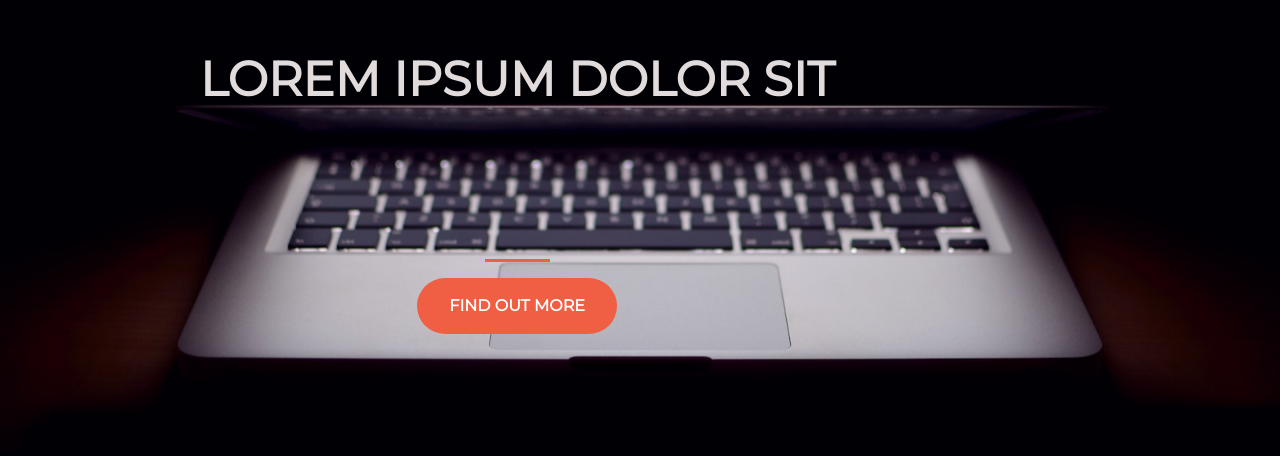
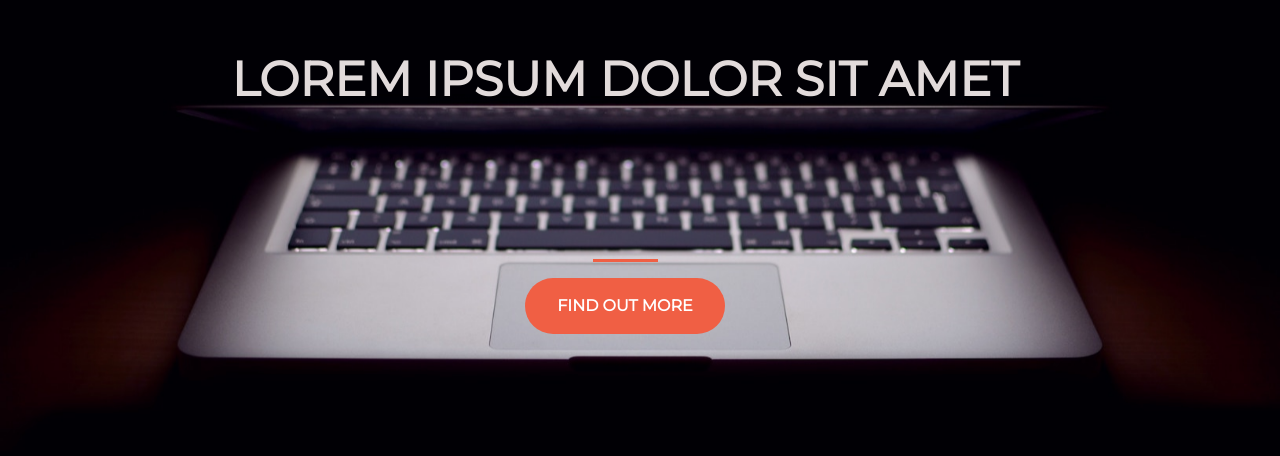
Before and after one commit to bguz/test-page, a plain HTML site: page index.html in a window 1280 px wide. Shown: the part 208-664 px from the top of the page. Drawn offline with nearby package versions, Linux system fonts and the light colour scheme.

Commit message:
Add files via upload

```diff
--- a/index.html
+++ b/index.html
@@ -14,9 +14,9 @@
   </head>
   <body>
       <div class="container d-flex align-items-center h-100">
-        <div class="row">
+        <div class="row col-12">
           <header class="text-center col-12">
-            <h1 class="text-uppercase"><strong>Lorem ipsum dolor sit</strong></h1>
+            <h1 class="text-uppercase"><strong>Lorem ipsum dolor sit amet</strong></h1>
           </header>
           <div class="buffer"></div>
           <section class="text-center col-12">
```
